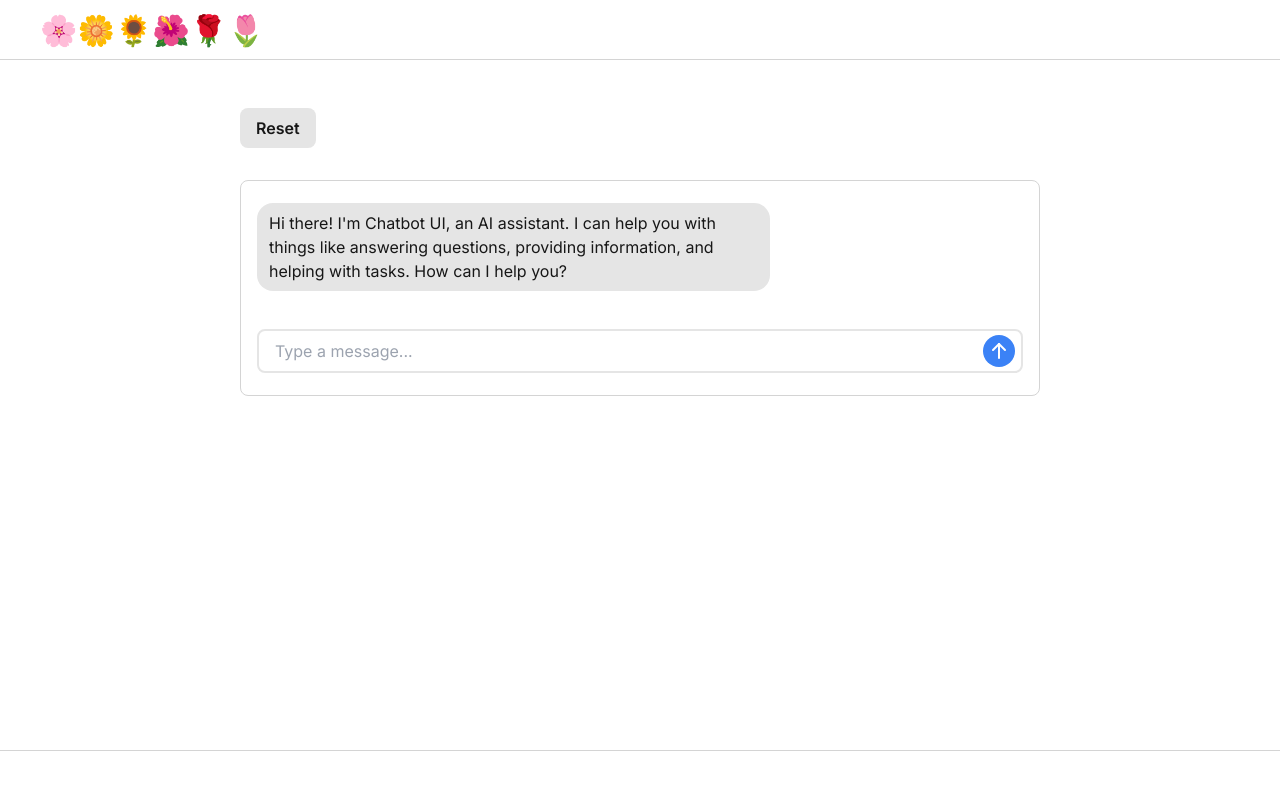
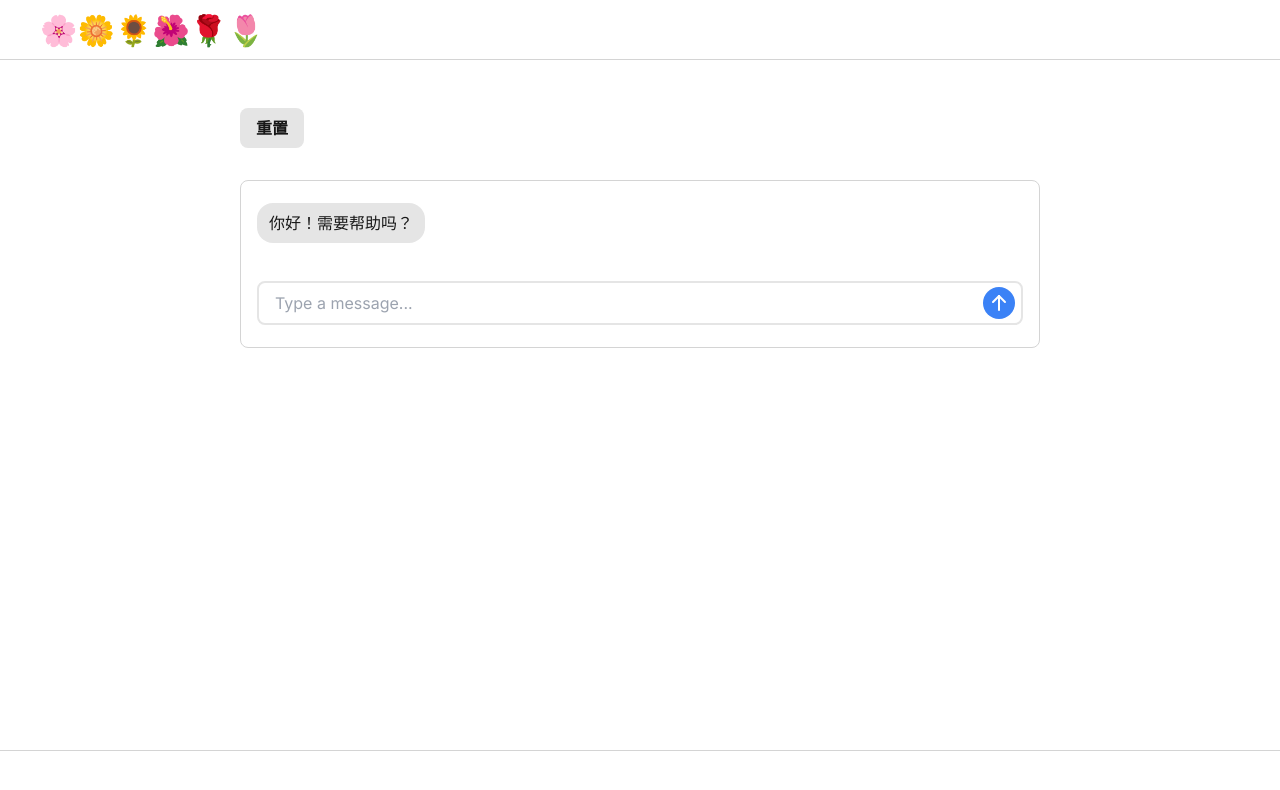
Before and after one commit to aldohemsn/chatbot-ui-lite, a Next.js app: page / in a window 1280 px wide. Shown: the top 790 px of the page. Built offline with nearby package versions, Linux system fonts and the light colour scheme.

Commit message:
ready to go with api key to be filled in utils/index.ts

```diff
--- a/components/Chat/ResetChat.tsx
+++ b/components/Chat/ResetChat.tsx
@@ -11,7 +11,7 @@ export const ResetChat: FC<Props> = ({ onReset }) => {
         className="text-sm sm:text-base text-neutral-900 font-semibold rounded-lg px-4 py-2 bg-neutral-200 hover:bg-neutral-300 focus:outline-none focus:ring-1 focus:ring-neutral-300"
         onClick={() => onReset()}
       >
-        Reset
+        重置
       </button>
     </div>
   );
--- a/components/Layout/Navbar.tsx
+++ b/components/Layout/Navbar.tsx
@@ -4,7 +4,6 @@ export const Navbar: FC = () => {
   return (
     <div className="flex h-[50px] sm:h-[60px] border-b border-neutral-300 py-2 px-2 sm:px-8 items-center justify-between">
       <div className="font-bold text-3xl flex items-center">
-	<script async src="https://umami.laterm.xyz/script.js" data-website-id="7ada8d5d-0ba3-447e-ac34-3b3e05ba1f29"></script>
         <a
           className="ml-2 hover:opacity-50"
           title=""
--- a/package.json
+++ b/package.json
@@ -5,7 +5,7 @@
   "scripts": {
     "dev": "next dev",
     "build": "next build",
-    "start": "next start",
+    "start": "next start -p 7006",
     "lint": "next lint"
   },
   "dependencies": {
@@ -20,7 +20,8 @@
     "openai": "^3.2.1",
     "react": "18.2.0",
     "react-dom": "18.2.0",
-    "typescript": "4.9.5"
+    "typescript": "4.9.5",
+    "uuid": "^9.0.1"
   },
   "devDependencies": {
     "autoprefixer": "^10.4.14",
--- a/pages/index.tsx
+++ b/pages/index.tsx
@@ -80,7 +80,7 @@ export default function Home() {
     setMessages([
       {
         role: "assistant",
-        content: `Hi there! I'm Chatbot UI, an AI assistant. I can help you with things like answering questions, providing information, and helping with tasks. How can I help you?`
+        content: `你好！需要帮助吗？`
       }
     ]);
   };
@@ -93,7 +93,7 @@ export default function Home() {
     setMessages([
       {
         role: "assistant",
-        content: `Hi there! I'm Chatbot UI, an AI assistant. I can help you with things like answering questions, providing information, and helping with tasks. How can I help you?`
+        content: `你好！需要帮助吗？`
       }
     ]);
   }, []);
@@ -101,10 +101,10 @@ export default function Home() {
   return (
     <>
       <Head>
-        <title>Chatbot UI</title>
+        <title>巧言·稚疑</title>
         <meta
           name="description"
-          content="A simple chatbot starter kit for OpenAI's chat model using Next.js, TypeScript, and Tailwind CSS."
+          content="问答机器人"
         />
         <meta
           name="viewport"
--- a/utils/index.ts
+++ b/utils/index.ts
@@ -1,5 +1,7 @@
 import { Message, OpenAIModel } from "@/types";
 import { createParser, ParsedEvent, ReconnectInterval } from "eventsource-parser";
+
+const OPENAI_API_KEY = "";
 
 export const OpenAIStream = async (messages: Message[]) => {
   const encoder = new TextEncoder();
@@ -8,7 +10,7 @@ export const OpenAIStream = async (messages: Message[]) => {
   const res = await fetch("https://api.openai.com/v1/chat/completions", {
     headers: {
       "Content-Type": "application/json",
-      Authorization: `Bearer ${process.env.OPENAI_API_KEY}`
+      Authorization: `Bearer ${OPENAI_API_KEY}`
     },
     method: "POST",
     body: JSON.stringify({
```
Also changed, not shown: 1 other file (tests, documents, lock files or other folders).
